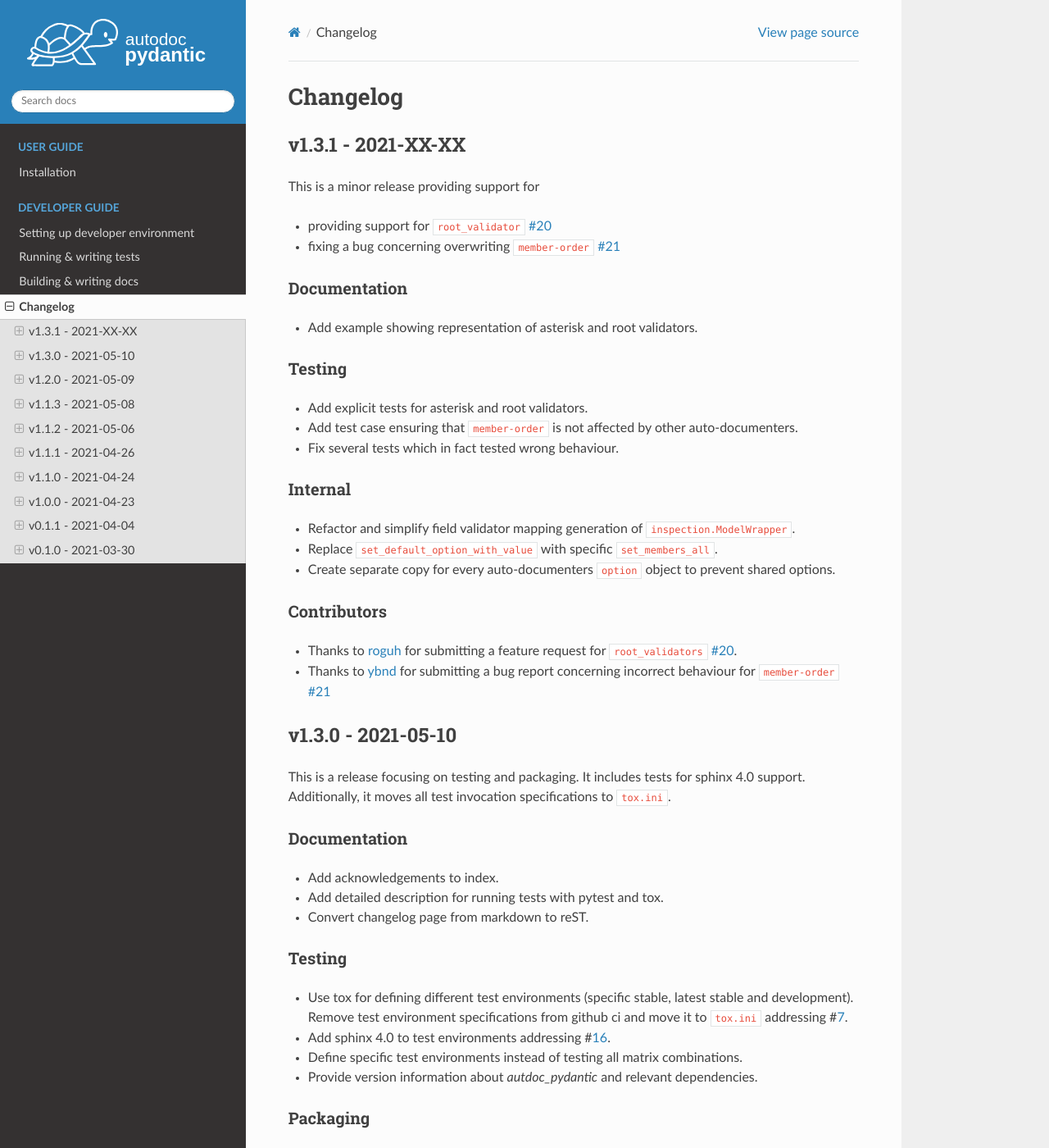
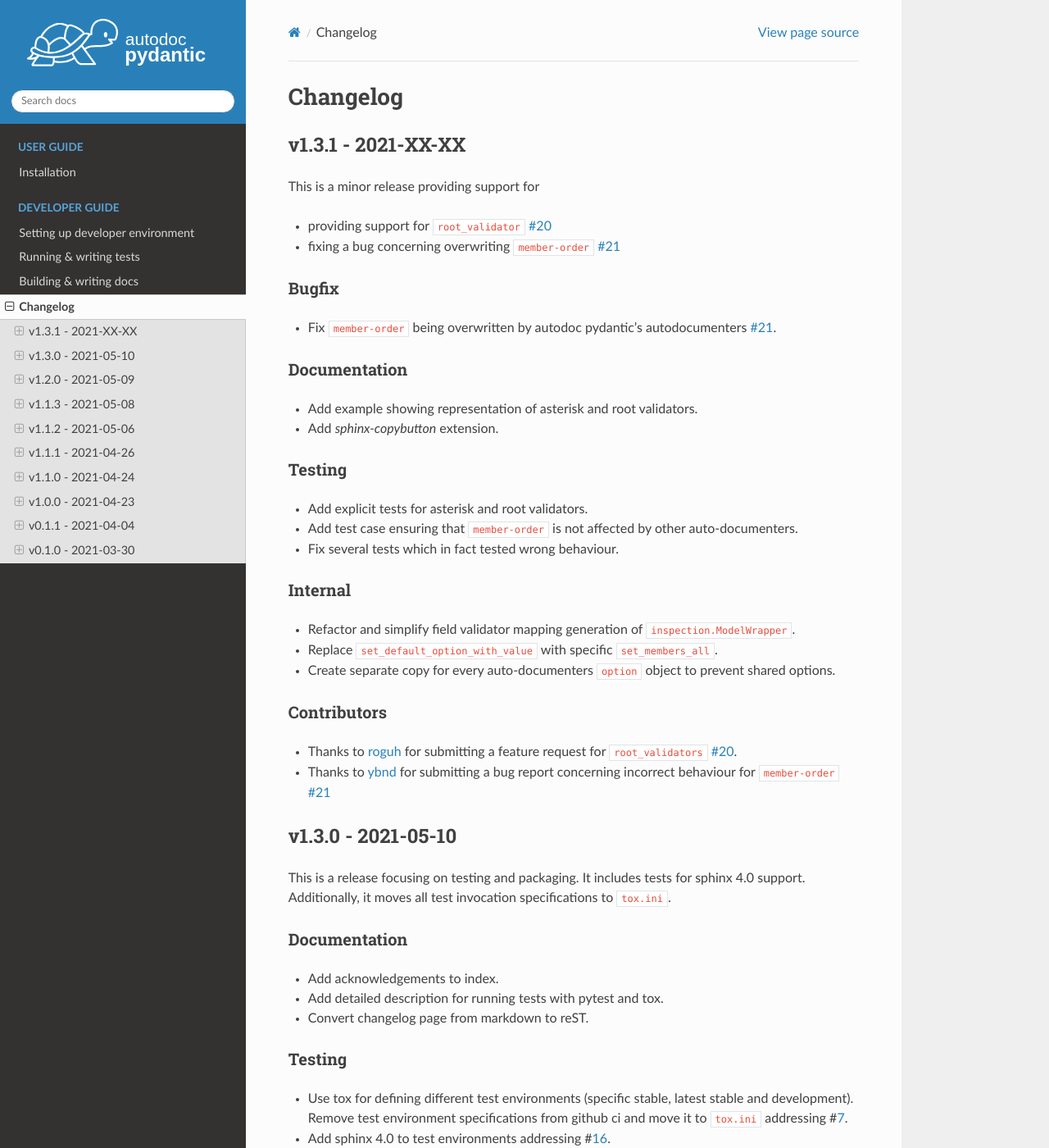
Before and after one commit to mansenfranzen/autodoc_pydantic, a Sphinx documentation site: the page built from docs/source/changelog.rst, in a window 1280 px wide and 1400 px high. Shown: the whole window at 82% size. Built offline with Sphinx 7.4.7 and the Read the Docs theme 2.0.0, drawn with Linux system fonts in a browser that asks for light colours; pages that are not in the unit, such as notebooks, are missing from menus.

Commit message:
Add `sphinx-copybutton` extension to documentation.

```diff
--- a/changelog.rst
+++ b/changelog.rst
@@ -9,10 +9,16 @@
 - providing support for ``root_validator`` `#20 <https://github.com/mansenfranzen/autodoc_pydantic/issues/20>`__
 - fixing a bug concerning overwriting ``member-order``  `#21 <https://github.com/mansenfranzen/autodoc_pydantic/issues/21>`__
 
+Bugfix
+~~~~~~
+
+- Fix ``member-order`` being overwritten by autodoc pydantic's autodocumenters `#21 <https://github.com/mansenfranzen/autodoc_pydantic/issues/21>`__.
+
 Documentation
 ~~~~~~~~~~~~~
 
 - Add example showing representation of asterisk and root validators.
+- Add `sphinx-copybutton` extension.
 
 Testing
 ~~~~~~~
--- a/docs/source/conf.py
+++ b/docs/source/conf.py
@@ -44,6 +44,7 @@
     "sphinx.ext.autodoc",
     "sphinx.ext.autosummary",
     "sphinx_tabs.tabs",
+    "sphinx_copybutton",
     "sphinxcontrib.autodoc_pydantic",
     "extensions"
 ]
--- a/pyproject.toml
+++ b/pyproject.toml
@@ -24,6 +24,7 @@
 
 sphinx-rtd-theme = { version = "^0.5", optional = true }
 sphinx-tabs = { version = "^2", optional = true }
+sphinx-copybutton = { version = "^0.4", optional = true }
 pytest = {version = "^6", optional = true }
 coverage = { version ="^5", optional = true }
 tox = { version ="^3", optional = true }
@@ -33,7 +34,8 @@
 
 [tool.poetry.extras]
 docs = ["sphinx-rtd-theme",
-        "sphinx-tabs"]
+        "sphinx-tabs",
+        "sphinx-copybutton"]
 
 test = ["pytest",
         "coverage"]
@@ -42,6 +44,7 @@
        "coverage",
        "sphinx-rtd-theme",
        "sphinx-tabs",
+       "sphinx-copybutton",
        "tox"]
 
 [build-system]
```
